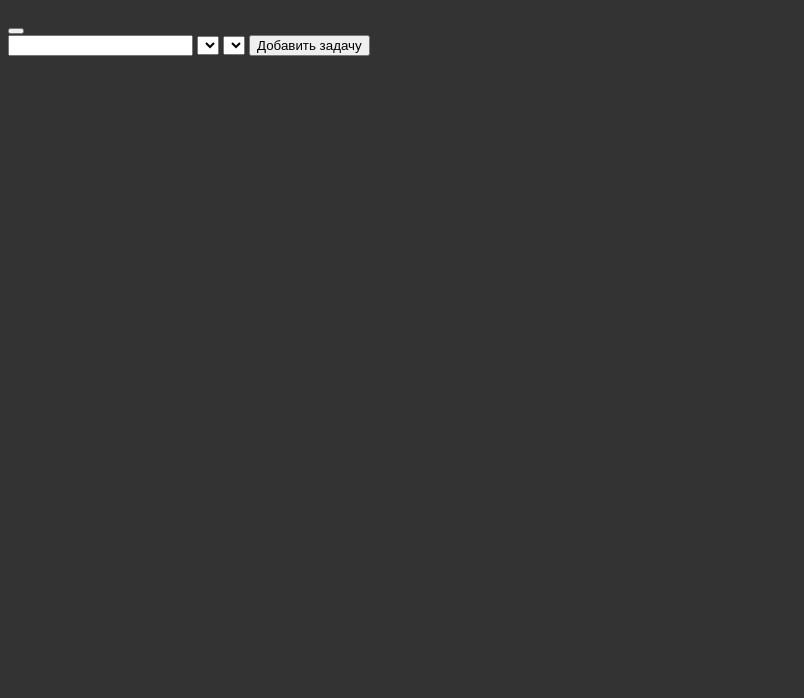
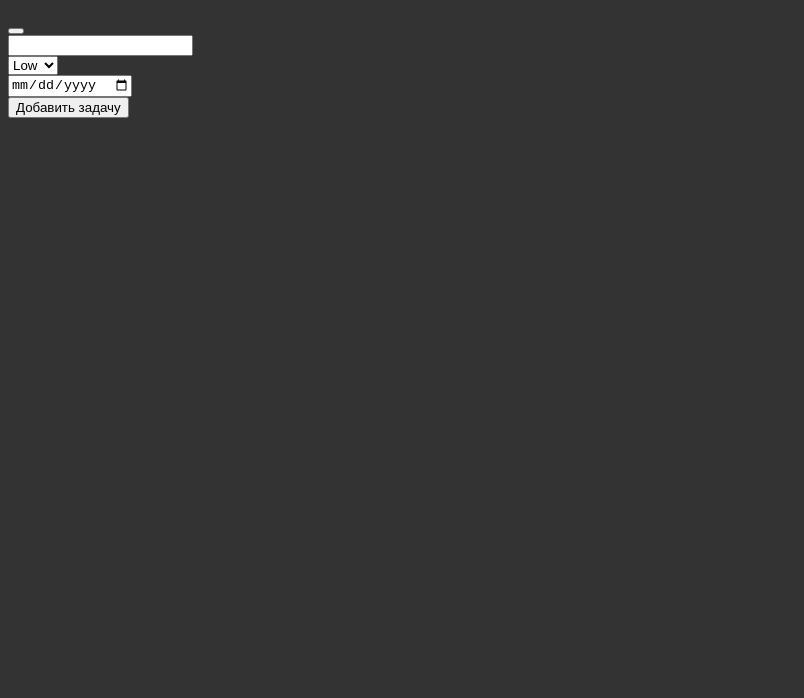
Before and after one commit to nyassky/To-do-list, a plain HTML site: page index.html in a window 1280 px wide. Shown: the part 102-800 px from the top of the page, without its empty margins (0-804 px from the left). Drawn offline with Linux system fonts and the light colour scheme.

Commit message:
added options to priorities

```diff
--- a/index.html
+++ b/index.html
@@ -8,16 +8,26 @@
 </head>
 <body class="container">
 	<header>
-    	<h1 id="to_do_list">To-Do List</h1>
+    	<h1 id="to_do_list">To-Do List</h1> <!-- Блок Header с надписью и "бургер-меню"-->
     	<button class="menu-toggle"></button>
 	</header>
-	<main>
-		<div>
-			<input></input> <!-- Задача -->
-			<select>Дедлайн</select>
-			<select>Важность задачи</select>
-			<button>Добавить задачу</button>
-		</div>
-	</main>
+		<form>
+			<div>
+				<input></input> <!-- Задача -->
+			</div>
+			<div>
+				<select name="Priority" id="priority">
+					<option value="low">Low</option>
+					<option value="mid">Mid</option>
+					<option value="high">High</option>
+				</select>
+			</div>
+			<div>
+				<input type="date" id="date">
+			</div>
+			<div>
+				<button>Добавить задачу</button>
+			</div>
+		</form>
 </body>
 </html>
--- a/styles.css
+++ b/styles.css
@@ -8,3 +8,7 @@
 	font-family: Unbounded;
 	text-align: center;
 }
+
+.input_task {
+
+}
```
